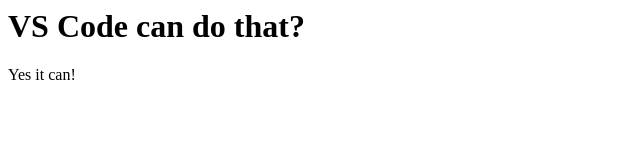
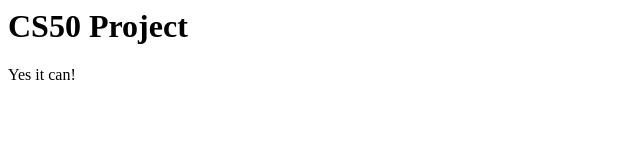
Before and after one commit to felicialeow/cs50project, a plain HTML site: page static/index.html in a window 1280 px wide. Shown: the whole page, without its empty margins (0-640 px from the left). Drawn offline with Linux system fonts and the light colour scheme.

Commit message:
update html

```diff
--- a/static/index.html
+++ b/static/index.html
@@ -1,9 +1,12 @@
 <html>
+
 <head>
     <title>VS Code Rocks!</title>
 </head>
+
 <body>
-        <h1>VS Code can do that?</h1>
+    <h1>CS50 Project</h1>
     <p>Yes it can!</p>
 </body>
+
 </html>
```
Lines whose indentation alone changed are shown as unchanged.
